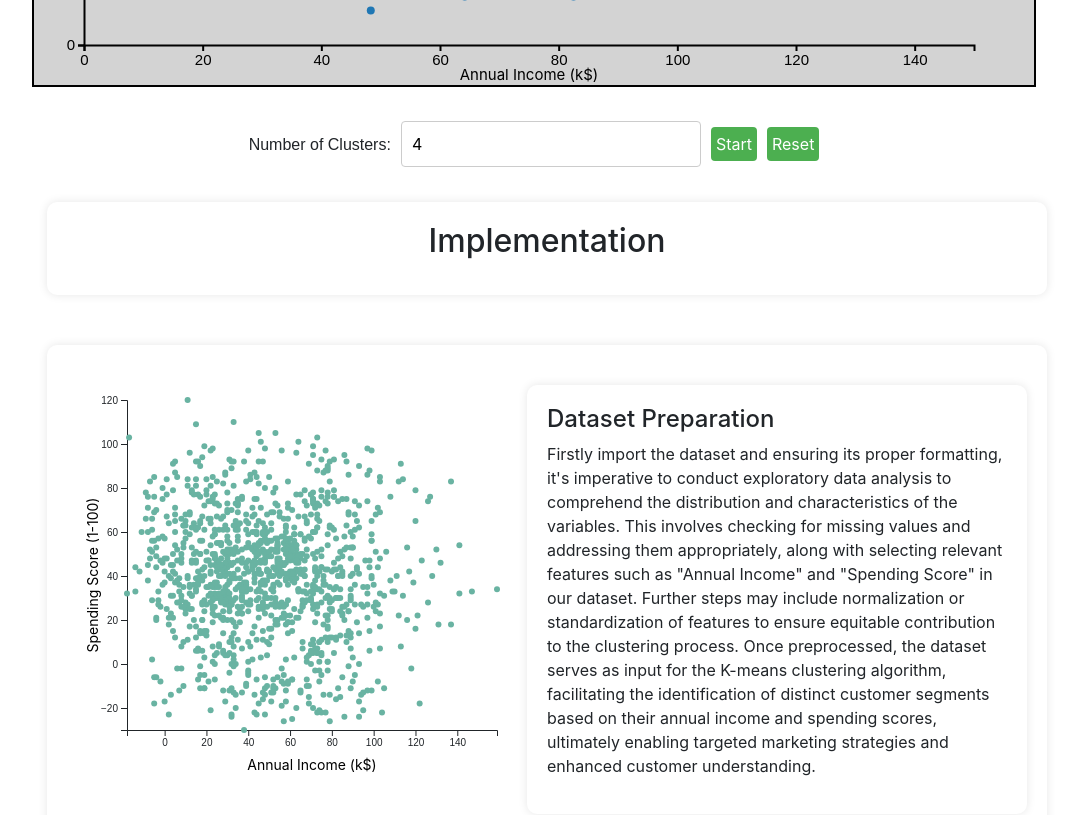
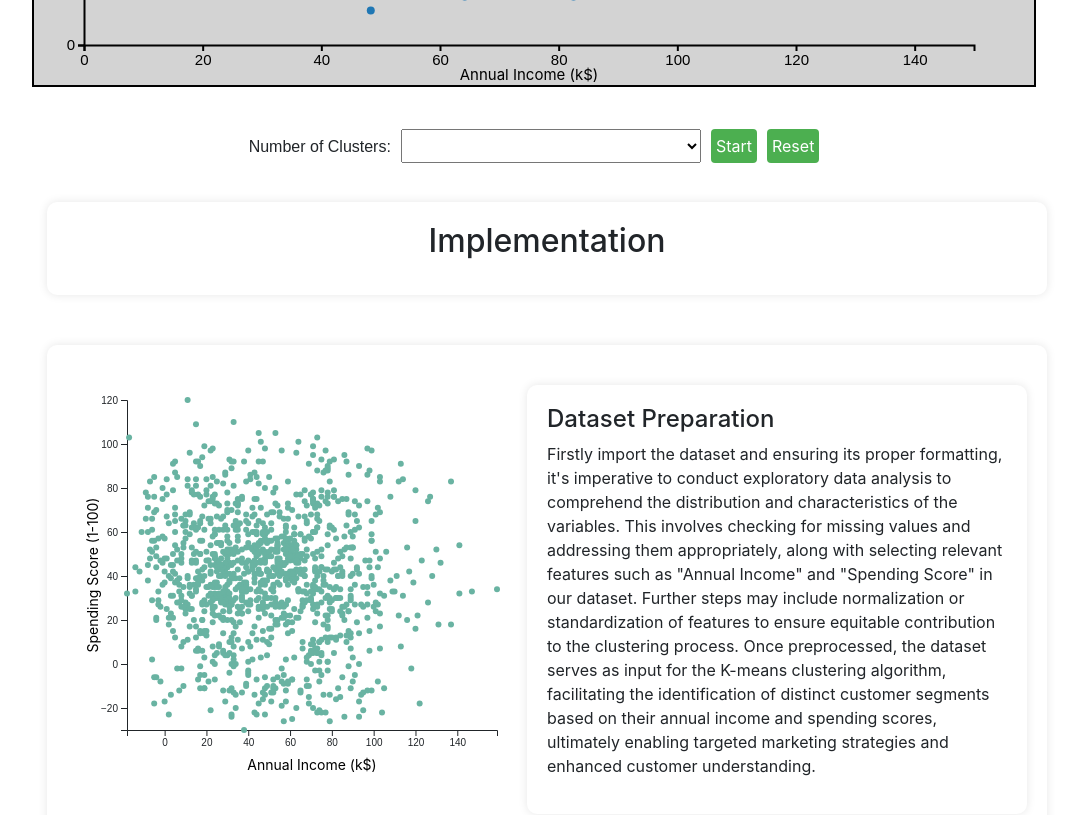
Before and after one commit to somakaushik98/K-means-Clustering, a SvelteKit app: page / in a window 1280 px wide. Shown: the part 1100-1915 px from the top of the page, without its empty margins (106-1173 px from the left). Built offline with nearby package versions, Linux system fonts and the light colour scheme.

Commit message:
added tooltip

```diff
--- a/src/routes/+page.svelte
+++ b/src/routes/+page.svelte
@@ -338,7 +338,17 @@
 	<div class="controls">
     <div id="tooltip" class="tooltip" style="opacity: 0"></div>
 	  <label for="numClusters">Number of Clusters:</label>
-	  <input id="numClusters" type="number" bind:value={numClusters} min="1" max="6" class="cluster-input" style="width: 300px;" on:focus={handleFocus} on:input={handleInput} on:click={handleInput} placeholder="Enter number of clusters...">
+	  <!-- <input id="numClusters" type="number" bind:value={numClusters} min="1" max="6" class="cluster-input" style="width: 300px;" on:focus={handleFocus} on:input={handleInput} on:click={handleInput} placeholder="Enter number of clusters...">-->
+    <select id="numClusters" bind:value={numClusters} class="cluster-input" style="width: 300px;" on:focus={handleFocus} on:input={handleInput} on:click={handleInput} placeholder="Enter number of clusters...">
+      <option value="" disabled selected>Please select number of clusters...</option>
+      <option value="1">1</option>
+      <option value="2">2</option>
+      <option value="3">3</option>
+      <option value="4">4</option>
+      <option value="5">5</option>
+      <option value="6">6</option>
+    </select>
+
     {#if showInstructions}
 <div class="instruction-box show">
   Reset the Cluster by clicking 'Reset' before clicking 'Start' after you change the value, and then click 'Start'
```
